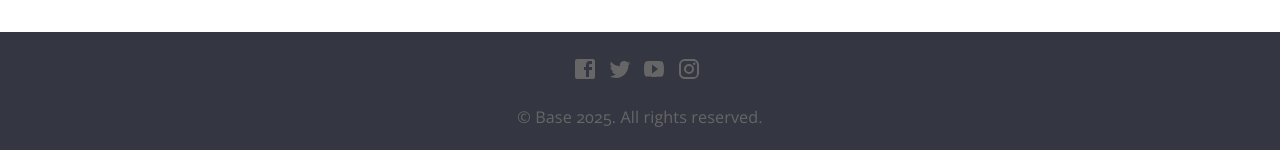
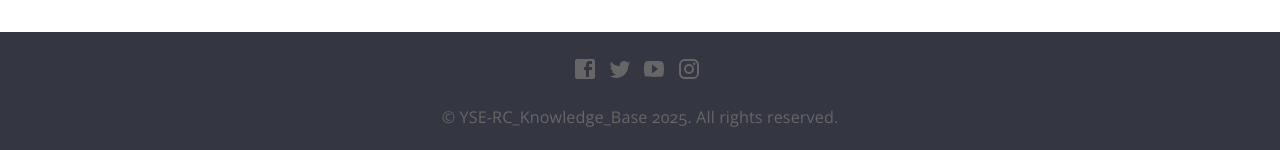
Before and after one commit to stanleysxtan99/knowledge_base_trial, a Jekyll site: the page built from index.html, in a window 1280 px wide. Shown: the part 1109-1259 px from the top of the page. Built offline with Jekyll 4.4.1, drawn with Linux system fonts in a browser that asks for light colours; nearby versions of some CDN libraries.

Commit message:
Update site title and base URL in config

```diff
--- a/_config.yml
+++ b/_config.yml
@@ -1,9 +1,9 @@
 # ----
 # Site
 
-title: Base
+title: YSE-RC_Knowledge_Base
 url: "https://orange-ape.cloudvent.net/"
-baseurl:
+baseurl: "/knowledge_base_trial"
 google_analytics_key:
 disqus_shortname:
 newsletter_action:
```
